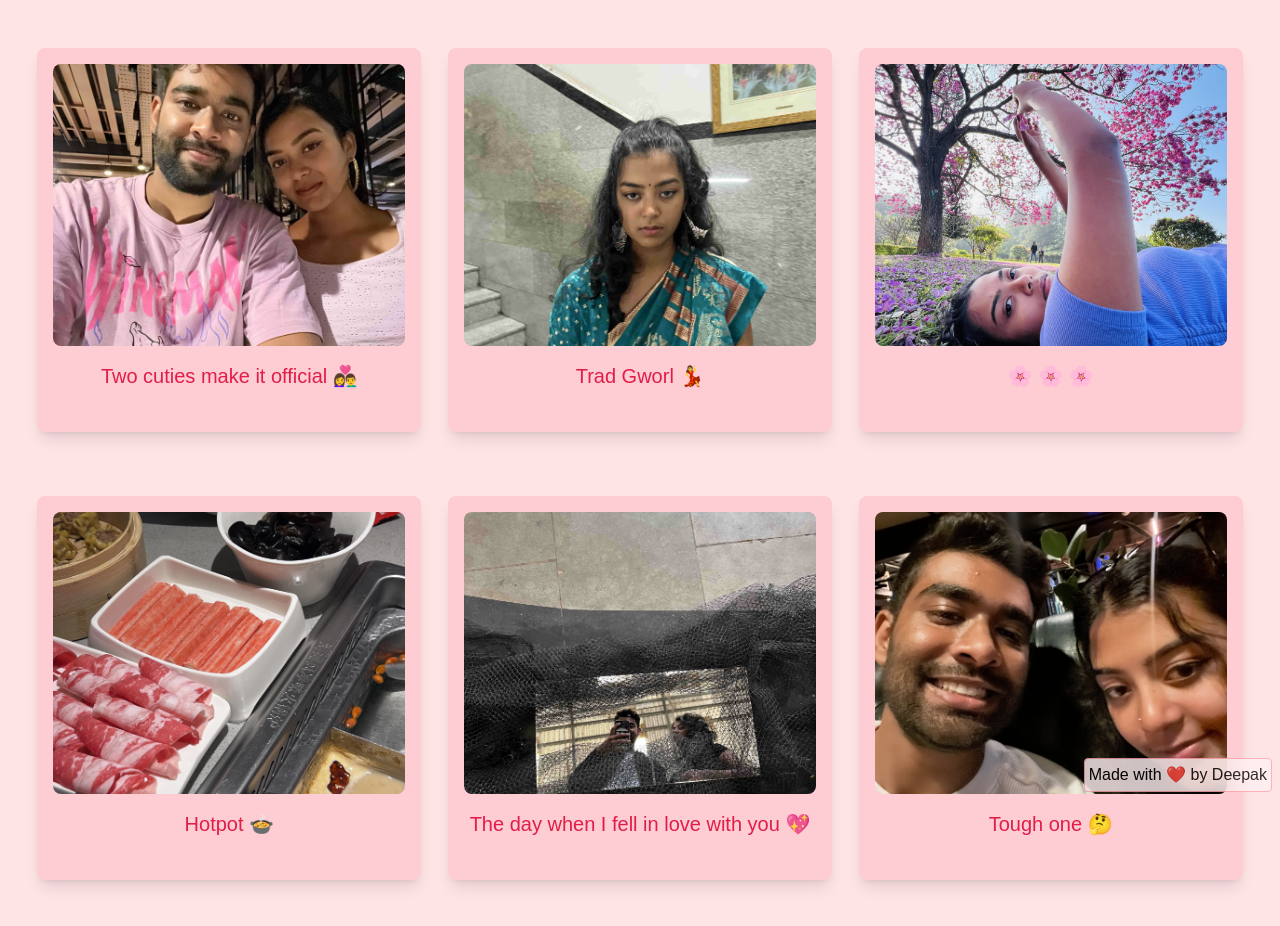
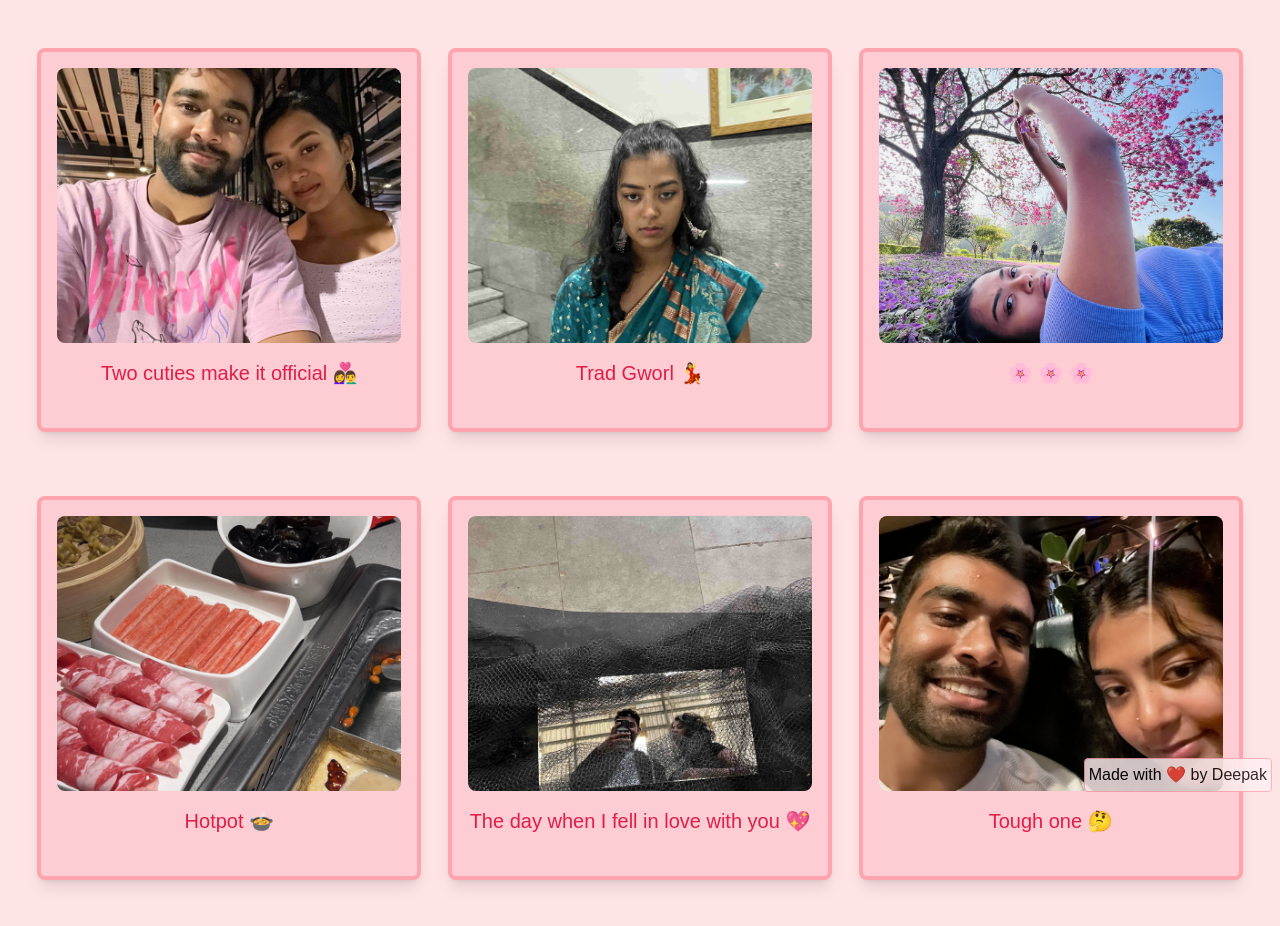
Before and after one commit to deepak-likes-code/project-v, a Next.js app: page /photos in a window 1280 px wide. Shown: the top 926 px of the page. Built offline with nearby package versions, Linux system fonts and the light colour scheme; a web font is replaced by a local one.

Commit message:
tiny change

```diff
--- a/src/components/Image.jsx
+++ b/src/components/Image.jsx
@@ -61,11 +61,11 @@ const ImageCard = ({
     <div
       onClick={flipCard}
       ref={cardRef}
-      className={`relative overflow-hidden rounded-lg flex flex-col items-center justify-center  shadow-lg hover:shadow-xl md:w-96 w-72 md:h-96 h-72 m-4 transform transition duration-500 ease-in-out hover:scale-105 cursor-pointer${
+      className={`relative overflow-hidden rounded-lg flex flex-col items-center justify-center shadow-lg hover:shadow-xl md:w-96 w-72 md:h-96 h-72 m-4 transform transition duration-500 ease-in-out hover:scale-105 cursor-pointer ${
         isCorrect
           ? "border-4 border-rose-50"
           : shake
-          ? "border-4 border-rose-500 shake"
+          ? "border-4 border-red-500 shake"
           : "border-4 border-rose-300"
       } bg-rose-200`}
     >
@@ -99,7 +99,7 @@ const ImageCard = ({
             type="text"
             value={answer}
             onChange={handleAnswerChange}
-            onClick={stopPropagation} // Added stopPropagation here as well
+            onClick={stopPropagation}
             className="text-center mb-4 p-2 border-2 border-gray-300 rounded"
             placeholder="Your answer"
           />
```
